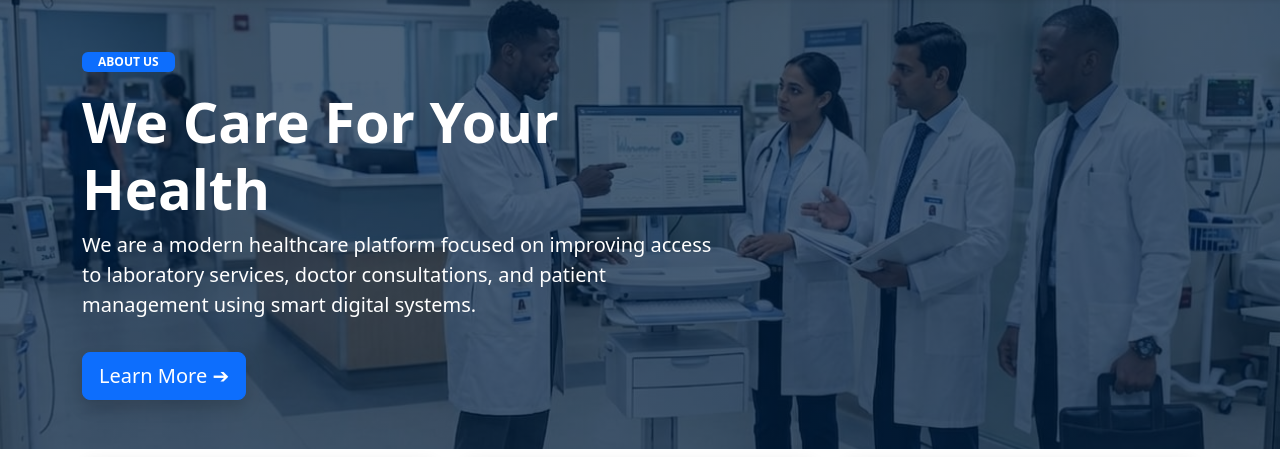
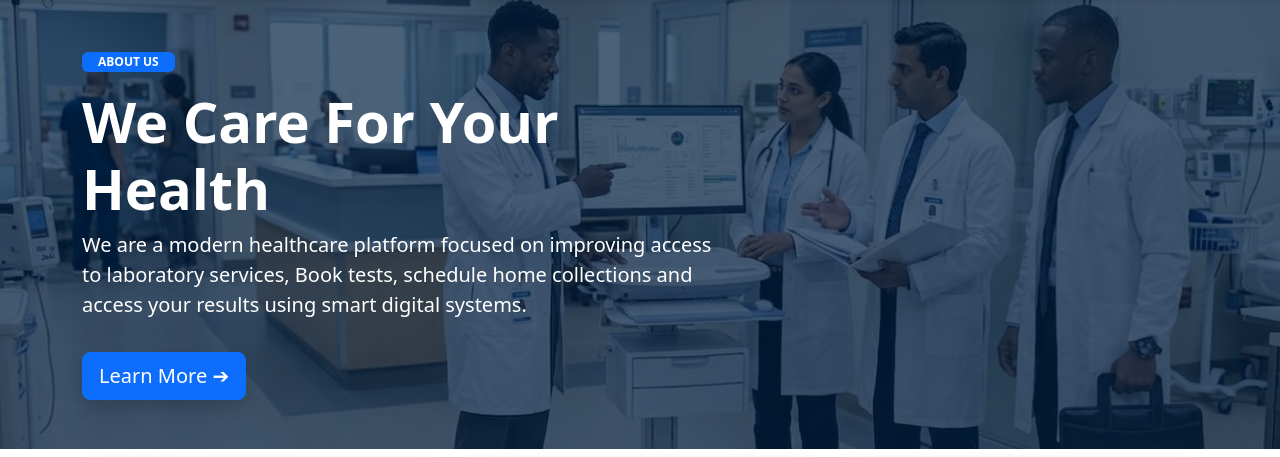
Before and after one commit to godfather-samwel-godfather/LabOnline, a PHP site: page /about_us.php in a window 1280 px wide. Shown: the part 73-530 px from the top of the page. Run offline with PHP 8.4, Linux system fonts and the light colour scheme.

Commit message:
abou us page updated

```diff
--- a/about_us.php
+++ b/about_us.php
@@ -93,7 +93,9 @@
                     <span class="badge bg-primary px-3 mb-3 text-uppercase">About Us</span>
                     <h1 class="display-4 fw-bold">We Care For Your Health</h1>
                     <p class="lead">We are a modern healthcare platform focused on improving access to laboratory
-                        services, doctor consultations, and patient management using smart digital systems.</p>
+                        services, Book tests, schedule home collections and access your results using smart digital
+                        systems.
+                    </p>
                     <a href="#" class="btn btn-primary btn-lg mt-3 shadow">Learn More ➔</a>
                 </div>
             </div>
```
